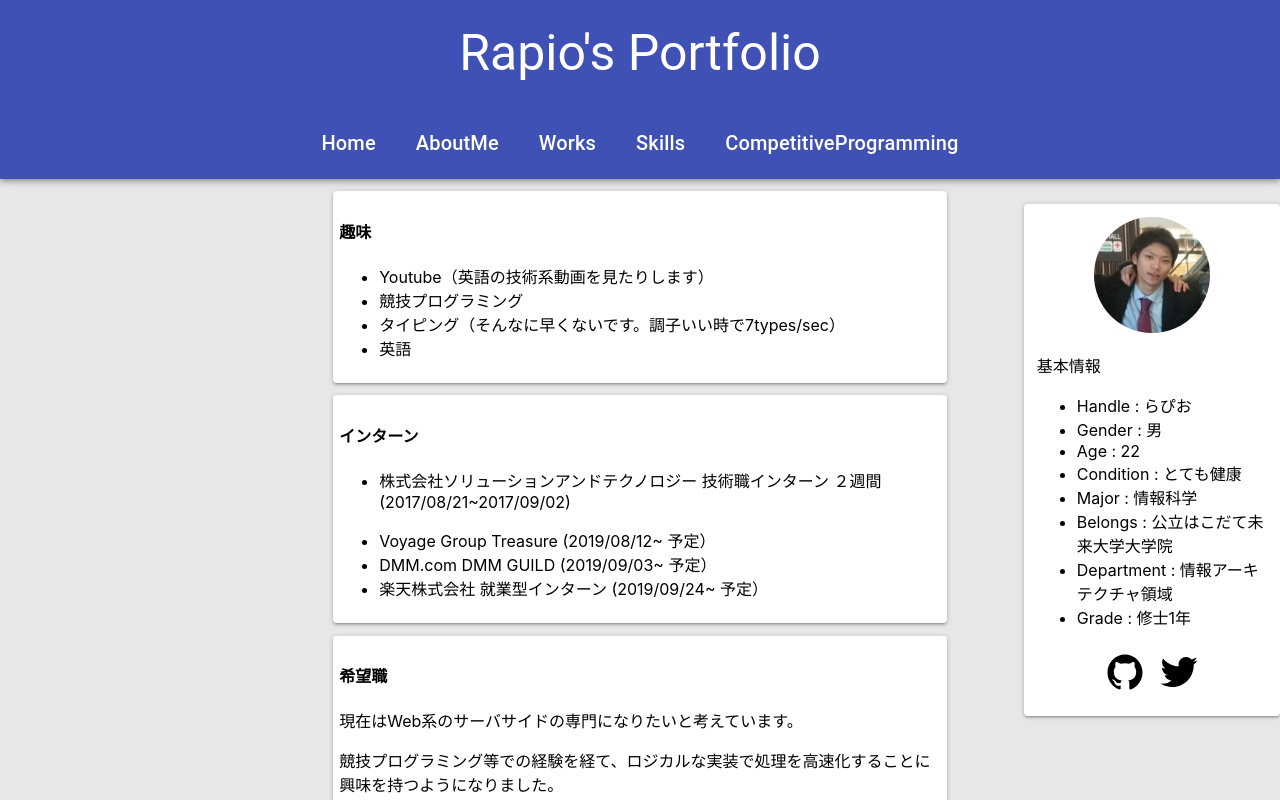
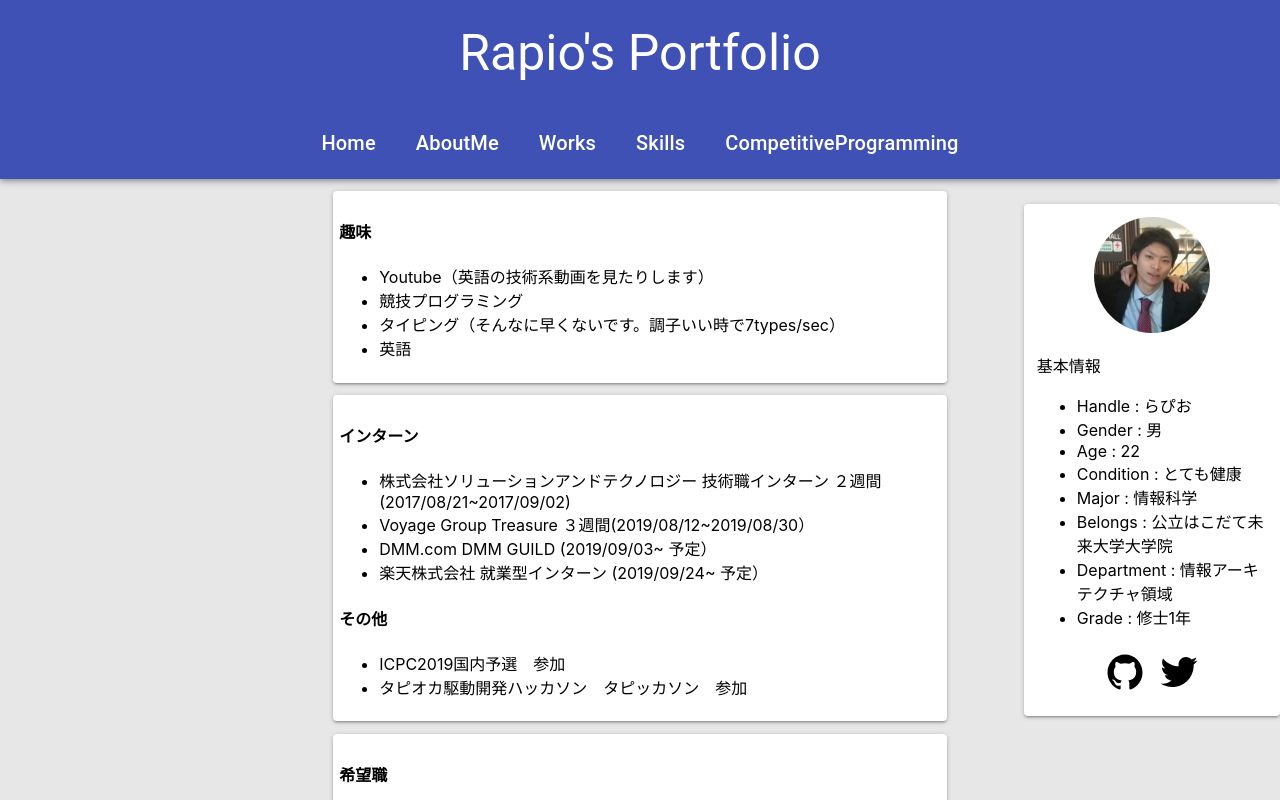
Before and after one commit to daleksprinter/myportfolio, a React (Create React App) app: page /aboutme in a window 1280 px wide. Shown: the top 800 px of the page. Built offline with nearby package versions, Linux system fonts and the light colour scheme.

Commit message:
update aboutme

```diff
--- a/src/components/Aboutme/Aboutme.js
+++ b/src/components/Aboutme/Aboutme.js
@@ -31,11 +31,15 @@ const Intern = () => {
             <h4>インターン</h4>
             <ul>
                 <li>株式会社ソリューションアンドテクノロジー 技術職インターン ２週間(2017/08/21~2017/09/02)</li>
-            </ul>
-            <ul>
-                <li>Voyage Group Treasure (2019/08/12~ 予定）</li>
+                <li>Voyage Group Treasure ３週間(2019/08/12~2019/08/30）</li>
                 <li>DMM.com DMM GUILD (2019/09/03~ 予定）</li>
                 <li>楽天株式会社 就業型インターン (2019/09/24~ 予定）</li>
+            </ul>
+
+            <h4>その他</h4>
+            <ul>
+                <li>ICPC2019国内予選　参加</li>
+                <li>タピオカ駆動開発ハッカソン　タピッカソン　参加</li>
             </ul>
 
         </Paper>
--- a/src/components/Compprog/Compprog.js
+++ b/src/components/Compprog/Compprog.js
@@ -57,7 +57,6 @@ const Other = () => {
         <Paper className = 'elm'>
             <h4>その他</h4>
             <div>未来大学競技プログラミングサークル FunCoder　所属</div>
-            <div>ICPC2019国内予選　参加予定</div>
             <div>Paiza Sランク</div>
             <img src = {paizarank} style = {paiza}></img><br />
             <a href = 'https://dalekspritner.hatenablog.com/'>競技プログラミング覚書ブログ</a>
```
